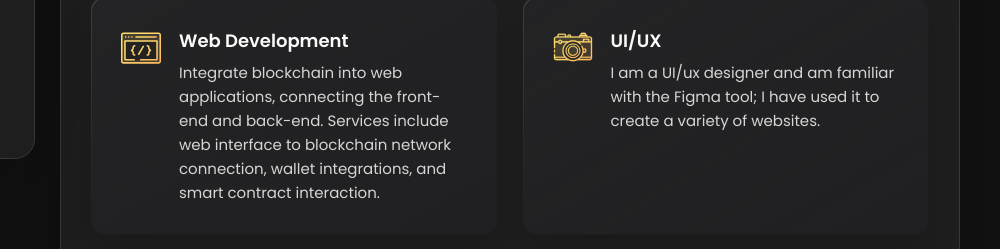
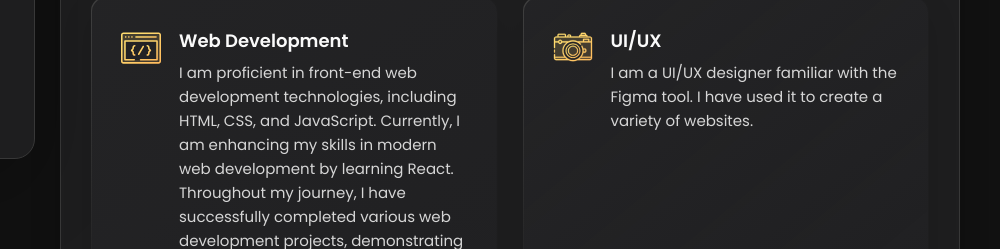
Before and after one commit to fayolistic/portfolio-website, a plain HTML site: page index.html in a window 1280 px wide. Shown: the part 551-800 px from the top of the page, 280-1280 px from the left. Drawn offline with nearby package versions, Linux system fonts and the light colour scheme.

Commit message:
Update index.html

```diff
--- a/index.html
+++ b/index.html
@@ -224,10 +224,10 @@
                   <h4 class="h4 service-item-title">Web development</h4>
 
                   <p class="service-item-text">
-                    Integrate blockchain into web applications, connecting the
-                    front-end and back-end. Services include web interface to
-                    blockchain network connection, wallet integrations, and
-                    smart contract interaction.
+                    I am proficient in front-end web development technologies, including HTML, CSS, and JavaScript.
+                    Currently, I am enhancing my skills in modern web development by learning React.
+                    Throughout my journey, I have successfully completed various web development projects, demonstrating my ability to create
+                    responsive and engaging web applications.
                   </p>
                 </div>
               </li>
@@ -245,7 +245,7 @@
                   <h4 class="h4 service-item-title">UI/UX</h4>
 
                   <p class="service-item-text">
-                    I am a UI/ux designer and am familiar with the Figma tool; I
+                    I am a UI/UX designer familiar with the Figma tool. I
                     have used it to create a variety of websites.
                   </p>
                 </div>
```
